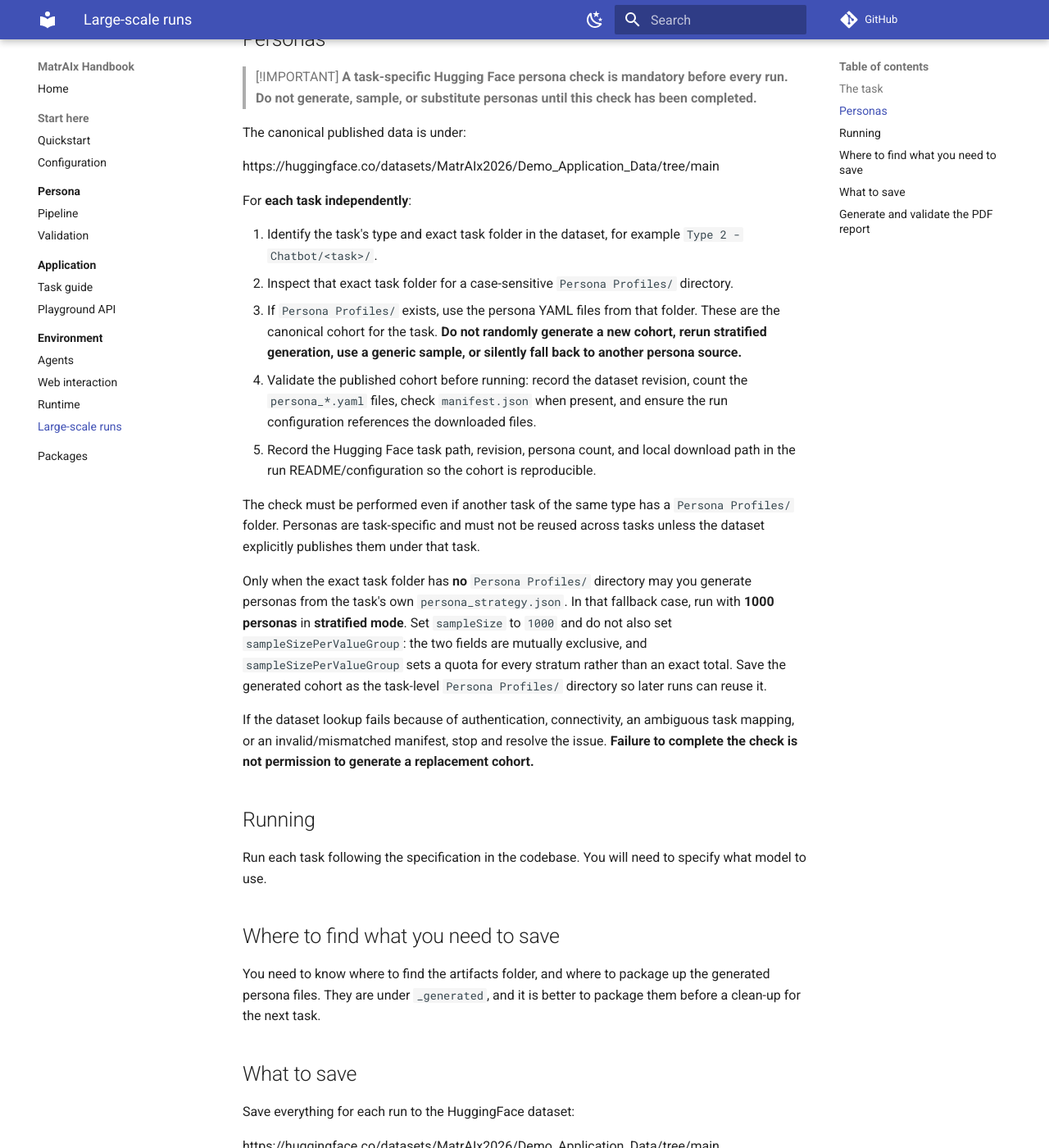
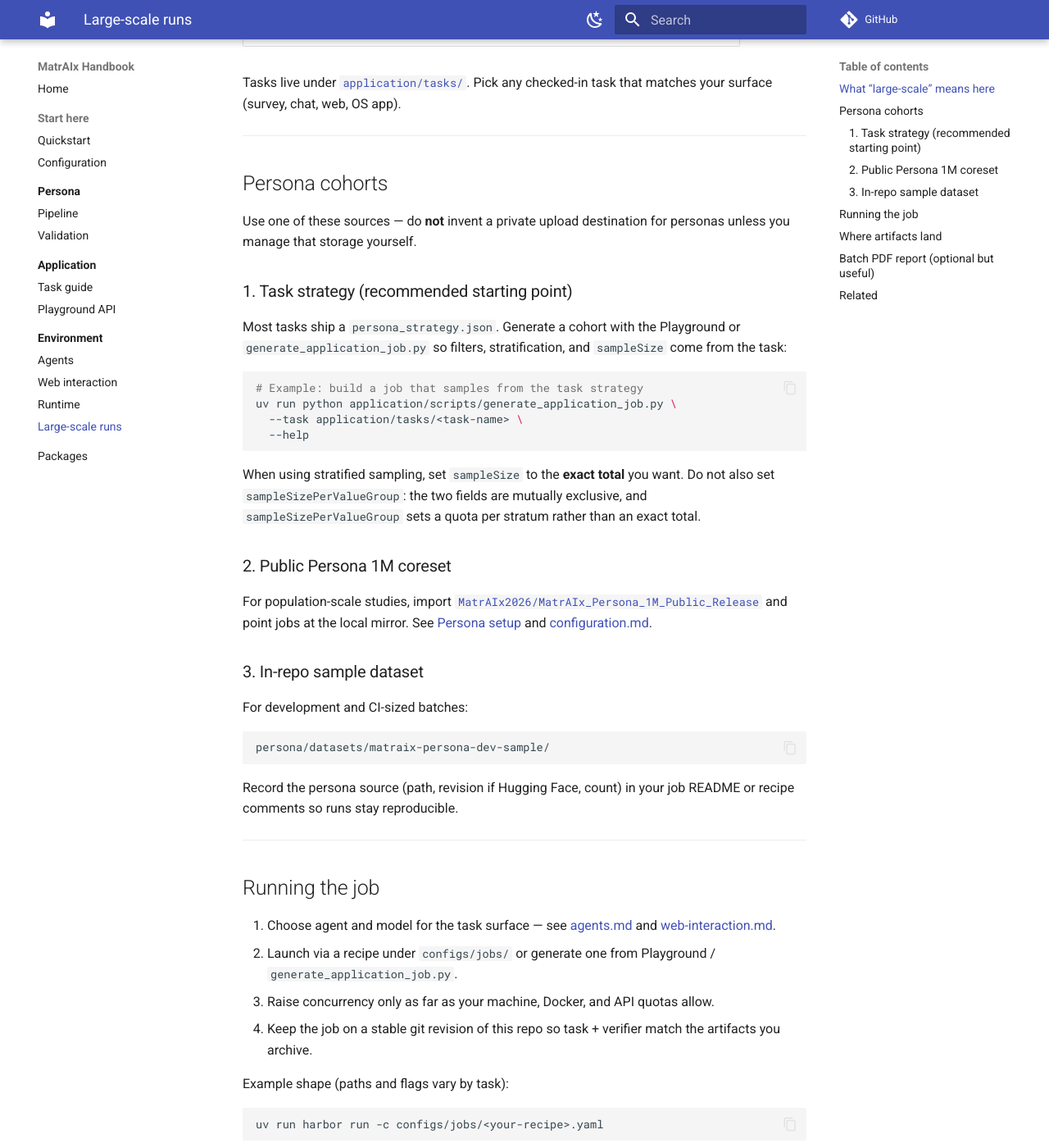
Before and after one commit to Izakgutsy158/MatrAIx-Persona-8B, an MkDocs documentation site: the page built from docs/environment/large-scale-runs.md, in a window 1280 px wide and 1400 px high, scrolled down 541 px. Shown: the whole window at 82% size. Built offline with MkDocs 1.6.1 and Material for MkDocs 9.7.7, drawn with Linux system fonts in a browser that asks for light colours; comment, search, counter and statistics services are not loaded; some of the changed text lies outside the part shown.

Commit message:
docs: rewrite large-scale runs for external community use
Drop the internal Demo_Application_Data upload guide and spreadsheet; point at public Persona 1M, local jobs artifacts, and task strategies instead.

````diff
--- a/docs/environment/large-scale-runs.md
+++ b/docs/environment/large-scale-runs.md
@@ -1,118 +1,121 @@
-# Large-Scale Run — Representative Tasks × 1000 Personas
+# Large-scale runs
 
-## The task
+How to scale a Harbor job from a single smoke persona to hundreds or thousands
+of trials — using public persona sources and local artifacts only.
 
-Run **all representative tasks** for the Large-scale run, listed in the
-planning spreadsheet:
+For a first end-to-end run, start with [quickstart.md](../quickstart.md). This
+page assumes you already have API keys, Docker (when needed), and a working
+single-persona job.
 
-https://docs.google.com/spreadsheets/d/1CiXWXKKs9AxyqJbq1ZyBYqZj4-6RxRPPWzlB7zVzRyk/edit?gid=0#gid=0
+---
 
-**Right now the scope is rows 2-7, and all of them are ready.**
+## What “large-scale” means here
 
-All tasks live in the MatrAIx codebase:
+| Piece | Small / smoke | Large-scale |
+|-------|---------------|-------------|
+| Personas | One YAML (e.g. `persona_0042`) | Stratified sample or imported 1M subset |
+| Launch | One `harbor run` or Playground trial | Job recipe with many trials + concurrency |
+| Outputs | One trial under `jobs/<job>/` | Full job tree + optional batch PDF |
 
-https://github.com/MatrAIx-ai/MatrAIx
+Tasks live under [`application/tasks/`](../../application/tasks/). Pick any
+checked-in task that matches your surface (survey, chat, web, OS app).
 
-**Everything should be run on `main`.**
+---
 
-## Personas
+## Persona cohorts
 
-> [!IMPORTANT]
-> **A task-specific Hugging Face persona check is mandatory before every
-> run. Do not generate, sample, or substitute personas until this check has
-> been completed.**
+Use one of these sources — do **not** invent a private upload destination for
+personas unless you manage that storage yourself.
 
-The canonical published data is under:
+### 1. Task strategy (recommended starting point)
 
-https://huggingface.co/datasets/MatrAIx2026/Demo_Application_Data/tree/main
+Most tasks ship a `persona_strategy.json`. Generate a cohort with the Playground
+or `generate_application_job.py` so filters, stratification, and `sampleSize`
+come from the task:
 
-For **each task independently**:
-
-1. Identify the task's type and exact task folder in the dataset, for example
-   `Type 2 - Chatbot/<task>/`.
-2. Inspect that exact task folder for a case-sensitive
-   `Persona Profiles/` directory.
-3. If `Persona Profiles/` exists, use the persona YAML files from that folder.
-   These are the canonical cohort for the task. **Do not randomly generate a
-   new cohort, rerun stratified generation, use a generic sample, or silently
-   fall back to another persona source.**
-4. Validate the published cohort before running: record the dataset revision,
-   count the `persona_*.yaml` files, check `manifest.json` when present, and
-   ensure the run configuration references the downloaded files.
-5. Record the Hugging Face task path, revision, persona count, and local
-   download path in the run README/configuration so the cohort is reproducible.
-
-The check must be performed even if another task of the same type has a
-`Persona Profiles/` folder. Personas are task-specific and must not be reused
-across tasks unless the dataset explicitly publishes them under that task.
-
-Only when the exact task folder has **no** `Persona Profiles/` directory may
-you generate personas from the task's own `persona_strategy.json`. In that
-fallback case, run with **1000 personas** in **stratified mode**. Set
-`sampleSize` to `1000` and do not also set `sampleSizePerValueGroup`: the two
-fields are mutually exclusive, and `sampleSizePerValueGroup` sets a quota for
-every stratum rather than an exact total. Save the generated cohort as the
-task-level `Persona Profiles/` directory so later runs can reuse it.
-
-If the dataset lookup fails because of authentication, connectivity, an
-ambiguous task mapping, or an invalid/mismatched manifest, stop and resolve
-the issue. **Failure to complete the check is not permission to generate a
-replacement cohort.**
-
-## Running
-
-Run each task following the specification in the codebase. You will need
-to specify what model to use.
-
-## Where to find what you need to save
-
-You need to know where to find the artifacts folder, and where to package
-up the generated persona files. They are under `_generated`, and it is
-better to package them before a clean-up for the next task.
-
-## What to save
-
-Save everything for each run to the HuggingFace dataset:
-
-https://huggingface.co/datasets/MatrAIx2026/Demo_Application_Data/tree/main
-
-Place the run inside the existing dataset task folder, using the standard
-task-level persona and model-level artifact structure:
-
-```
-folder: <type folder>/<task>/
-├── README.md
-├── Persona Profiles/         canonical task cohort
-│   ├── manifest.json         when available
-│   ├── persona_strategy.json when available
-│   └── persona_<id>.yaml
-└── <model-or-provider>/
-    ├── artifact/
-    │   └── jobs/
-    │       └── <evaluation-run>/  all run data and telemetry
-    └── report/                    required PDF batch report plus aggregation
+```bash
+# Example: build a job that samples from the task strategy
+uv run python application/scripts/generate_application_job.py \
+  --task application/tasks/<task-name> \
+  --help
 ```
 
-Do not duplicate `Persona Profiles/` inside a model/provider folder. Smoke
-tests, preflight runs, scheduler logs, sidecar/service logs, and report-build
-logs are not final evaluation artifacts and should not be uploaded.
+When using stratified sampling, set `sampleSize` to the **exact total** you
+want. Do not also set `sampleSizePerValueGroup`: the two fields are mutually
+exclusive, and `sampleSizePerValueGroup` sets a quota per stratum rather than
+an exact total.
 
-## Generate and validate the PDF report
+### 2. Public Persona 1M coreset
 
-Every completed large-scale run must include a batch-level PDF in `report/`.
-Do not treat the PDF as optional, and do not upload only `reporting.json` or a
-JSON summary.
+For population-scale studies, import
+[`MatrAIx2026/MatrAIx_Persona_1M_Public_Release`](https://huggingface.co/datasets/MatrAIx2026/MatrAIx_Persona_1M_Public_Release)
+and point jobs at the local mirror. See
+[Persona setup](../persona/README.md#setup-and-usage) and
+[configuration.md](../configuration.md#persona-profile-and-default-sample).
 
-The canonical PDF is the **Persona-Task Batch Report**. It is generated by
-the Playground frontend's `Download PDF` action, which captures the rendered
-batch-report UI and packages it with task front matter and the full persona
-roster. Do not substitute the compact server-side PDF from
-`backend.service.report_pdf`; it does not contain the same report content.
+### 3. In-repo sample dataset
 
-The canonical exporter is
-`application/playground/frontend/src/lib/exportBatchReportPdf.ts` and uses the
-frontend dependencies `jspdf` and `html-to-image`. Install and build the
-Playground frontend before generating the report:
+For development and CI-sized batches:
+
+```text
+persona/datasets/matraix-persona-dev-sample/
+```
+
+Record the persona source (path, revision if Hugging Face, count) in your job
+README or recipe comments so runs stay reproducible.
+
+---
+
+## Running the job
+
+1. Choose agent and model for the task surface — see [agents.md](agents.md) and
+   [web-interaction.md](web-interaction.md).
+2. Launch via a recipe under `configs/jobs/` or generate one from Playground /
+   `generate_application_job.py`.
+3. Raise concurrency only as far as your machine, Docker, and API quotas allow.
+4. Keep the job on a stable git revision of this repo so task + verifier match
+   the artifacts you archive.
+
+Example shape (paths and flags vary by task):
+
+```bash
+uv run harbor run -c configs/jobs/<your-recipe>.yaml
+```
+
+Remote or multi-machine dispatch: [runtime.md](runtime.md).
+
+---
+
+## Where artifacts land
+
+Harbor writes under the repo-local `jobs/` tree (gitignored):
+
+```text
+jobs/<job_name>/
+├── <task>__<trial>/
+│   ├── agent/          trajectory, screenshots, …
+│   ├── verifier/       scores / reports
+│   └── result.json
+├── job.log
+└── result.json         job-level rollup when present
+```
+
+Generated persona YAMLs used for a run often sit under a task or job
+`_generated/` (or Playground materialization) directory — package or copy them
+**before** cleaning the workspace if you need to reproduce the cohort later.
+
+You own archival: copy `jobs/<job_name>/` (and any persona cohort you generated)
+to whatever storage your org uses. This handbook does not prescribe a shared
+external dataset for uploads.
+
+---
+
+## Batch PDF report (optional but useful)
+
+For multi-persona jobs, Playground can export a **Persona-Task Batch Report**
+PDF via **Download PDF** on the run detail view. That export is produced by
+`application/playground/frontend/src/lib/exportBatchReportPdf.ts` (frontend
+`jspdf` + `html-to-image`), not the compact server-side `report_pdf` helper.
 
 ```bash
 cd application/playground/frontend
@@ -120,51 +123,25 @@
 npm run build
 ```
 
-The dependencies are declared in `application/playground/frontend/package.json`.
-If a coding agent automates the UI download in a headless browser, it also
-needs a browser runtime. One supported setup is:
+After trials finish:
 
-```bash
-uv pip install --python .venv/bin/python playwright
-.venv/bin/playwright install chromium
-```
+1. Confirm the job has the expected number of completed trials (no pending /
+   running / errored trials you still care about).
+2. Build or refresh aggregation with `application/scripts/report_job.py`
+   (`--no-llm` when you only need deterministic rollups).
+3. Open the job in Playground **Runs**, wait for the batch report UI to load,
+   then **Download PDF**.
+4. Keep the PDF next to `aggregation.json` in your own archive layout if you
+   want a shareable deliverable.
 
-`fpdf2` (import name `fpdf`) is required only for the separate Python
-server-side renderer. Installing it may resolve a server-renderer import error,
-but an `fpdf2` output is **not** a replacement for the Playground PDF.
+Expected filename pattern: `<job_name>-persona-task-batch-report.pdf`.
 
-After all trials finish:
+---
 
-1. Confirm the Harbor result reports exactly 1000 completed trials and no
-   pending, running, cancelled, or errored trials.
-2. Build or refresh `aggregation.json` from the completed job. Use
-   `application/scripts/report_job.py`; pass `--no-llm` when only deterministic
-   aggregation is needed, or omit it when the task's reporting configuration
-   requires live LLM summaries.
-3. Make the completed job visible in the Playground's `jobs/` directory, start
-   the Playground, open **Runs**, select the job, and wait for **Persona-task
-   batch report** to finish loading.
-4. Click **Download PDF**. For automation, use a real browser and wait for the
-   browser download event; calling the backend PDF endpoint is not equivalent.
-   The expected filename is
-   `<job_name>-persona-task-batch-report.pdf`.
-5. Save the downloaded PDF and its `aggregation.json` under `report/`.
-6. Validate that the PDF exists, is non-empty, opens as a PDF, and has at least
-   one page before upload. For example:
+## Related
 
-   ```bash
-   file report/<job_name>-persona-task-batch-report.pdf
-   pdfinfo report/<job_name>-persona-task-batch-report.pdf
-   ```
-
-The `pdfinfo` metadata should identify `MatrAIx Playground` as the creator and
-`jsPDF` as the producer. Visually confirm that the PDF includes task details,
-instructions/context, persona strategy, captured batch results, and the
-persona cohort. A successful trial run without this canonical PDF is not a
-complete large-scale deliverable.
-
-**Final note:** upload the final evaluation deliverables to
-[MatrAIx2026/Demo_Application_Data](https://huggingface.co/datasets/MatrAIx2026/Demo_Application_Data/tree/main)
-on Hugging Face. Put each model/provider folder under the exact task folder on
-the dataset's `main` branch, and keep the canonical persona cohort at the task
-level in `Persona Profiles/`.
+- [Environment overview](README.md)
+- [Quickstart](../quickstart.md)
+- [Persona 1M](../persona/README.md#public-coreset-matraix-persona-1m)
+- [Configuration](../configuration.md)
+- [Playground API](../application/playground-api.md)
````
